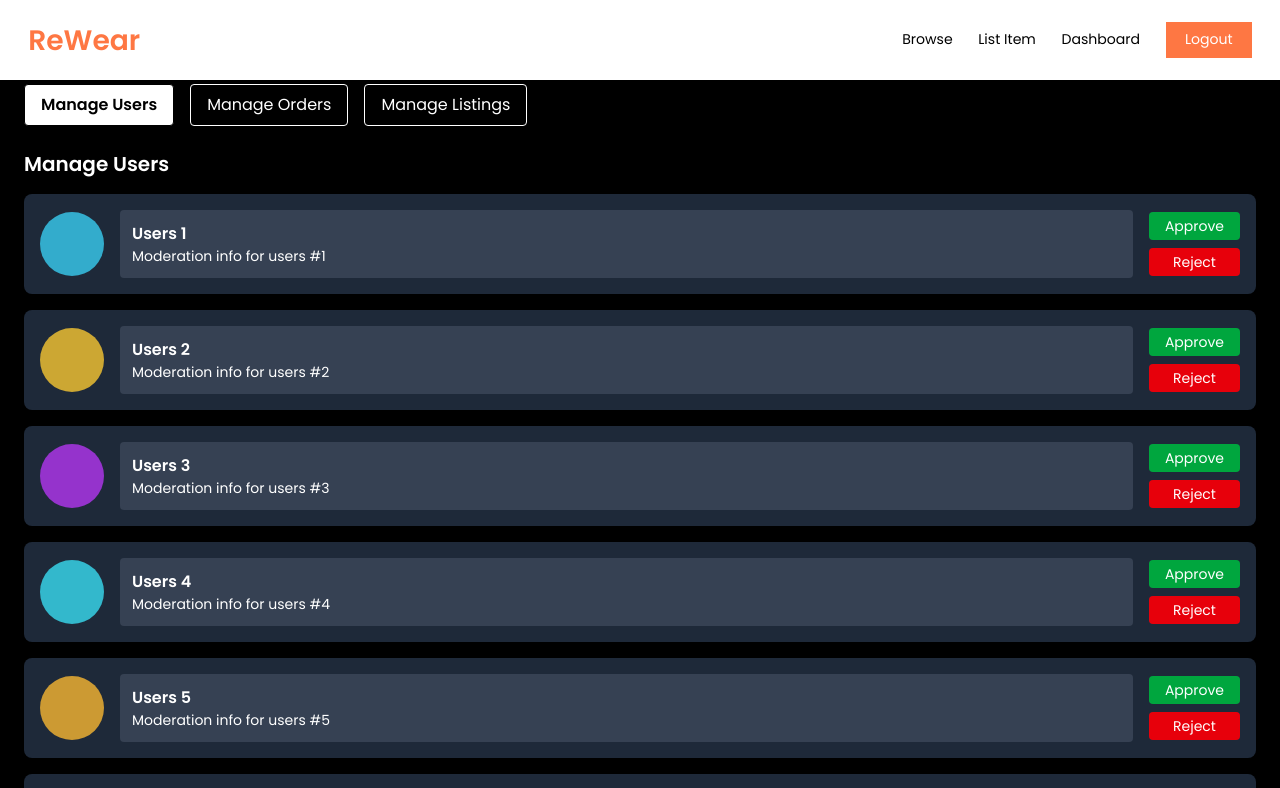
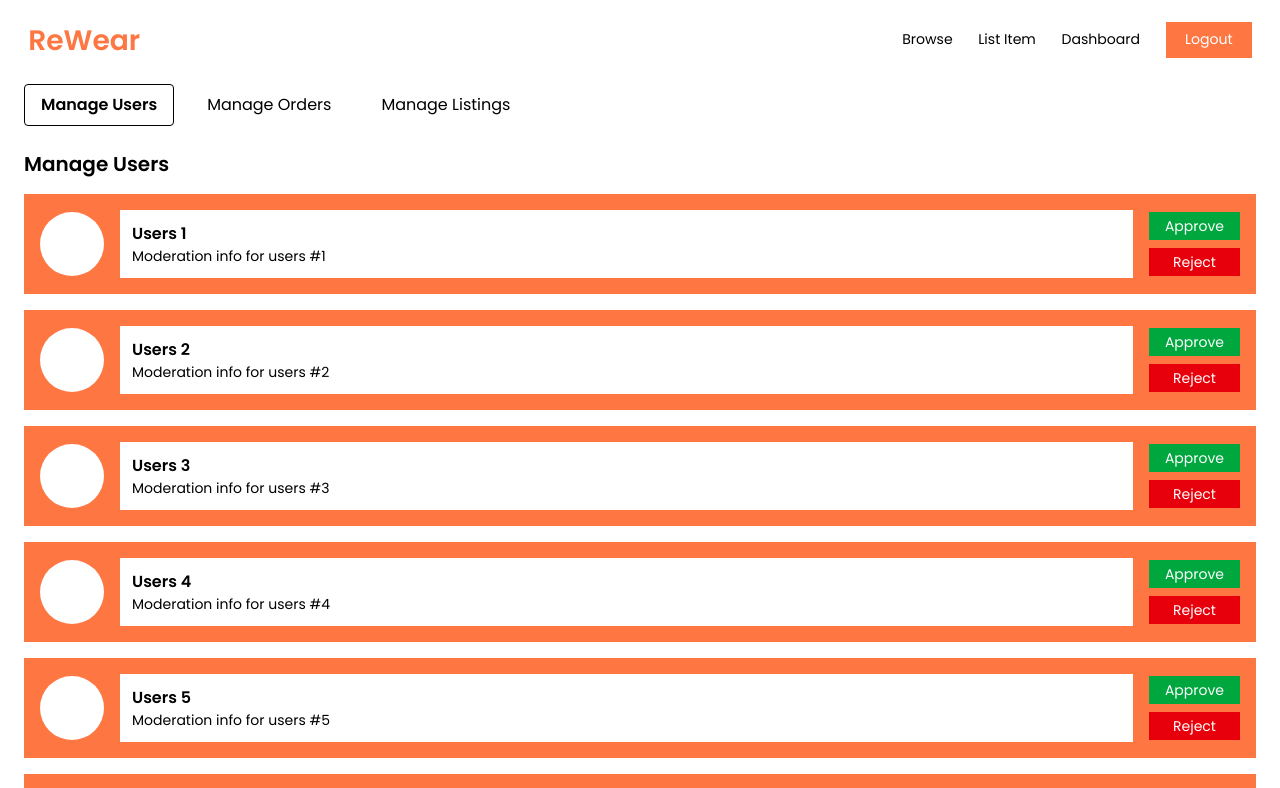
Before and after one commit to Swaraj269/Webstart_Submission, a React (Vite) app in the folder Front_End/: page /admin in a window 1280 px wide. Shown: the top 788 px of the page. Built offline with nearby package versions, Linux system fonts and the light colour scheme.

Commit message:
fixing ui

```diff
--- a/Front_End/src/Components/Admin.jsx
+++ b/Front_End/src/Components/Admin.jsx
@@ -8,12 +8,12 @@
 
 // export default Admin
 
-import React, { useEffect, useRef, useState } from 'react';
+import React, { useEffect, useRef, useState } from "react";
 
 const PAGE_SIZE = 5;
 
 const Admin = () => {
-  const [tab, setTab] = useState('users');
+  const [tab, setTab] = useState("users");
 
   const [users, setUsers] = useState([]);
   const [orders, setOrders] = useState([]);
@@ -35,8 +35,10 @@ const Admin = () => {
           return {
             id,
             title: `${type[0].toUpperCase() + type.slice(1)} ${id}`,
-            detail: `${type === 'users' ? 'Moderation' : 'Tracking'} info for ${type} #${id}`,
-            color: `hsl(${Math.random() * 360}, 60%, 50%)`
+            detail: `${
+              type === "users" ? "Moderation" : "Tracking"
+            } info for ${type} #${id}`,
+            color: `hsl(${Math.random() * 360}, 60%, 50%)`,
           };
         });
         res(data);
@@ -49,16 +51,16 @@ const Admin = () => {
     if (loading) return;
     setLoading(true);
 
-    if (tab === 'users') {
-      const newUsers = await fetchData('users', userPage);
+    if (tab === "users") {
+      const newUsers = await fetchData("users", userPage);
       setUsers((prev) => [...prev, ...newUsers]);
       setUserPage((prev) => prev + 1);
-    } else if (tab === 'orders') {
-      const newOrders = await fetchData('orders', orderPage);
+    } else if (tab === "orders") {
+      const newOrders = await fetchData("orders", orderPage);
       setOrders((prev) => [...prev, ...newOrders]);
       setOrderPage((prev) => prev + 1);
-    } else if (tab === 'listings') {
-      const newListings = await fetchData('listings', listingPage);
+    } else if (tab === "listings") {
+      const newListings = await fetchData("listings", listingPage);
       setListings((prev) => [...prev, ...newListings]);
       setListingPage((prev) => prev + 1);
     }
@@ -75,7 +77,7 @@ const Admin = () => {
         }
       },
       {
-        threshold: 0.1
+        threshold: 0.1,
       }
     );
 
@@ -89,17 +91,17 @@ const Admin = () => {
   // Initial load when tab changes
   useEffect(() => {
     const fillScreen = async () => {
-    if (tab === 'users' && users.length === 0) {
+      if (tab === "users" && users.length === 0) {
         while (document.documentElement.scrollHeight <= window.innerHeight) {
           await loadMore();
         }
       }
-    if (tab === 'orders' && orders.length === 0) {
+      if (tab === "orders" && orders.length === 0) {
         while (document.documentElement.scrollHeight <= window.innerHeight) {
           await loadMore();
         }
       }
-    if (tab === 'listings' && listings.length === 0) {
+      if (tab === "listings" && listings.length === 0) {
         while (document.documentElement.scrollHeight <= window.innerHeight) {
           await loadMore();
         }
@@ -109,21 +111,23 @@ useEffect(() => {
     fillScreen();
   }, [tab]);
 
-
   // Common row render
   const renderItem = (item, actionButtons = true) => (
-    <li key={item.id} className="flex items-center bg-gray-800 rounded-lg p-4 gap-4">
-      <div className="w-16 h-16 rounded-full" style={{ backgroundColor: item.color }}></div>
-      <div className="flex-1 bg-gray-700 p-3 rounded">
+    <li key={item.id} className="flex items-center bg-[#FE7743]  p-4 gap-4">
+      <div
+        className="w-16 h-16 rounded-full"
+        style={{ backgroundColor: "#ffffff" }}
+      ></div>
+      <div className="flex-1 bg-white p-3 ">
         <p className="font-semibold">{item.title}</p>
         <p className="text-sm">{item.detail}</p>
       </div>
       {actionButtons && (
-        <div className="flex flex-col gap-2">
-          <button className="bg-green-600 hover:bg-green-700 px-4 py-1 rounded text-sm">
+        <div className="flex flex-col text-white gap-2">
+          <button className="bg-green-600 hover:bg-green-700 px-4 py-1  text-sm">
             Approve
           </button>
-          <button className="bg-red-600 hover:bg-red-700 px-4 py-1 rounded text-sm">
+          <button className="bg-red-600 hover:bg-red-700 px-4 py-1 text-sm">
             Reject
           </button>
         </div>
@@ -132,17 +136,17 @@ useEffect(() => {
   );
 
   return (
-    <div className="min-h-screen bg-black text-white p-6">
+    <div className="min-h-screen bg-white text-black p-6">
       <h1 className="text-3xl font-bold mb-6">Admin Panel</h1>
 
       {/* Tabs */}
       <div className="flex gap-4 mb-6">
-        {['users', 'orders', 'listings'].map((key) => (
+        {["users", "orders", "listings"].map((key) => (
           <button
             key={key}
             onClick={() => setTab(key)}
             className={`px-4 py-2 rounded border ${
-              tab === key ? 'bg-white text-black font-semibold' : 'border-white'
+              tab === key ? "bg-white text-black font-semibold" : "border-white"
             }`}
           >
             Manage {key[0].toUpperCase() + key.slice(1)}
@@ -151,30 +155,36 @@ useEffect(() => {
       </div>
 
       {/* Section Content */}
-      {tab === 'users' && (
+      {tab === "users" && (
         <div>
           <h2 className="text-xl font-semibold mb-4">Manage Users</h2>
           <ul className="space-y-4">{users.map((u) => renderItem(u, true))}</ul>
         </div>
       )}
 
-      {tab === 'orders' && (
+      {tab === "orders" && (
         <div>
           <h2 className="text-xl font-semibold mb-4">Manage Orders</h2>
-          <ul className="space-y-4">{orders.map((o) => renderItem(o, false))}</ul>
+          <ul className="space-y-4">
+            {orders.map((o) => renderItem(o, false))}
+          </ul>
         </div>
       )}
 
-      {tab === 'listings' && (
+      {tab === "listings" && (
         <div>
           <h2 className="text-xl font-semibold mb-4">Manage Listings</h2>
-          <ul className="space-y-4">{listings.map((l) => renderItem(l, true))}</ul>
+          <ul className="space-y-4">
+            {listings.map((l) => renderItem(l, true))}
+          </ul>
         </div>
       )}
 
       {/* Sentinel for infinite scroll */}
       <div ref={sentinelRef} className="h-6" />
-      {loading && <p className="text-center text-gray-400 mt-4">Loading more...</p>}
+      {loading && (
+        <p className="text-center text-gray-400 mt-4">Loading more...</p>
+      )}
     </div>
   );
 };
--- a/Front_End/src/Components/Dashboard.jsx
+++ b/Front_End/src/Components/Dashboard.jsx
@@ -79,16 +79,16 @@ function Dashboard() {
 
   return (
     <>
-      <div className='w-full h-screen p-3'>
-        <div className='w-full h-full bg-gray-100 rounded-[10px] overflow-hidden'>
+      <div className='w-full h-screen pt-[6vw] px-[2.2vw]'>
+        <div className='w-full h-full overflow-hidden'>
 
           {/* profile section */}
-        <div className='w-full h-[40%] flex'>
+        <div className='w-full h-[43%] flex'>
 
           <div className='h-full w-[50%] sm:w-[40%] flex p-3 '>
             {/* User photo */}
-            <div className='profilephoto h-[170px] w-[170px] rounded-full'>
-              <img src="https://encrypted-tbn0.gstatic.com/images?q=tbn:ANd9GcTUWIncXI5vSSiypVSkGTQ6Q_F6mUR-iuEYpQ&s" alt=""  className='h-full w-full object-cover rounded-full'/>
+            <div className='profilephoto h-[13vw] w-[13vw] overflow-hidden rounded-full'>
+              <img src="https://encrypted-tbn0.gstatic.com/images?q=tbn:ANd9GcTUWIncXI5vSSiypVSkGTQ6Q_F6mUR-iuEYpQ&s" alt=""  className='h-full w-full object-cover'/>
             </div>
           </div>
 
--- a/Front_End/src/Components/Landing.jsx
+++ b/Front_End/src/Components/Landing.jsx
@@ -67,7 +67,7 @@ function Landing() {
             <GiLoincloth /> Browse Items
           </Link>
           <Link
-            to="/dashboard"
+            to="/item/1"
             className="bg-[#FE7743] text-[1vw] flex items-center gap-2 duration-[0.2s] text-white px-6 py-3 hover:bg-transparent hover:text-[#FE7743] border-2 border-[#FE7743]"
           >
             <RiSwap2Fill /> Start Swapping
```
Lines whose indentation alone changed are shown as unchanged.
